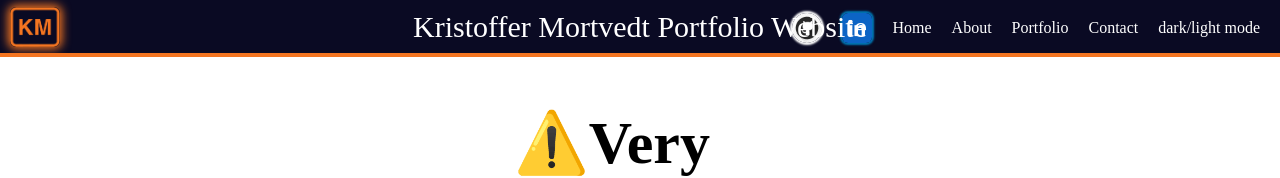
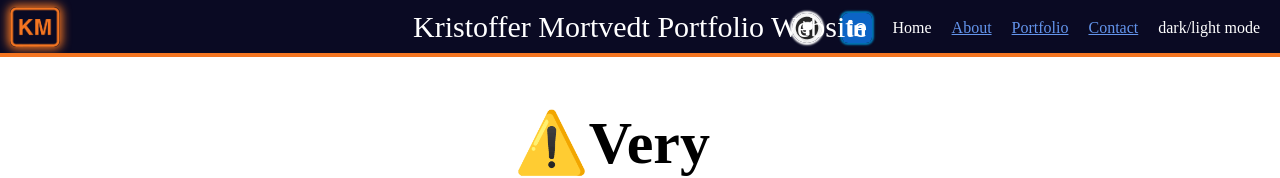
Before and after one commit to KrimorQ/mywebsite, a plain HTML site: page index.html in a window 1280 px wide. Shown: the top 178 px of the page. Drawn offline with Linux system fonts and the light colour scheme.

Commit message:
header link

```diff
--- a/index.html
+++ b/index.html
@@ -26,9 +26,9 @@
                         <img class="iconlinkedin" src="Images/LinkedIn icon.png">
                     </a>
                         <p>Home</p>
-                        <p>About</p>
-                        <p>Portfolio</p>
-                        <p>Contact</p>
+                        <p><a href="about.html">About</a></p>
+                        <p><a href="portfolio.html">Portfolio</a></p>
+                        <p><a href="contact.html">Contact</a></p>
                         <p>dark/light mode</p>
                     </div>
                 </div>
```
